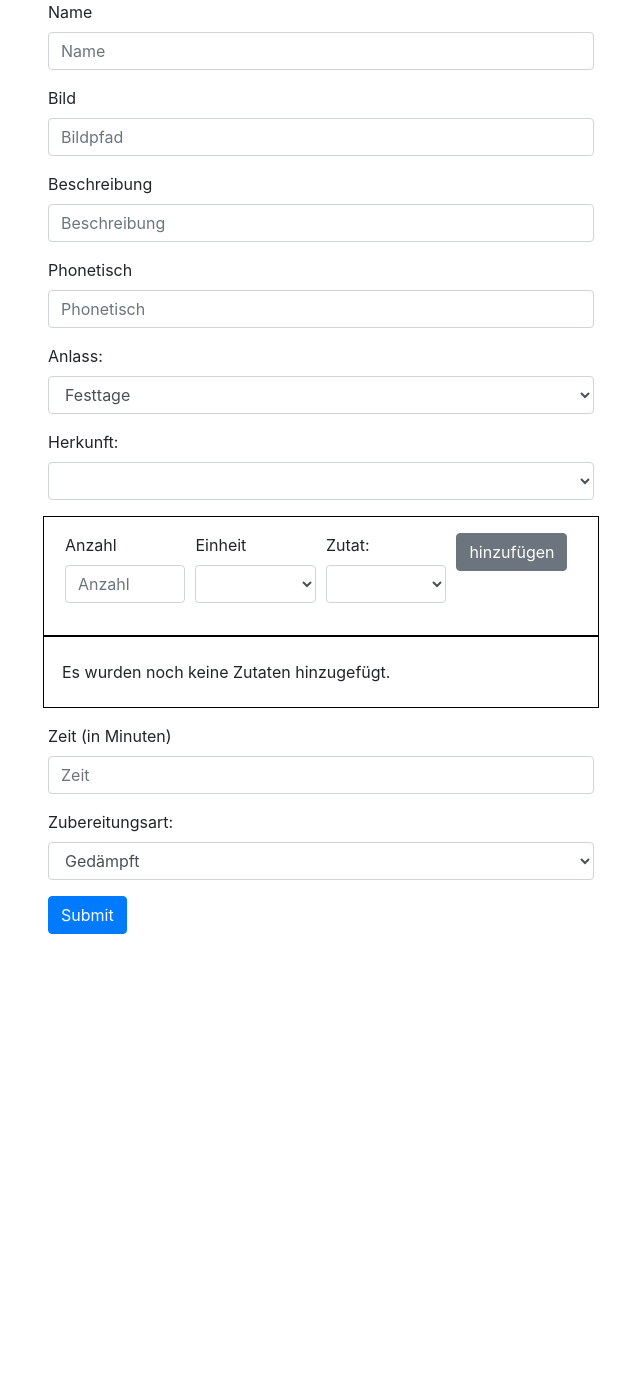
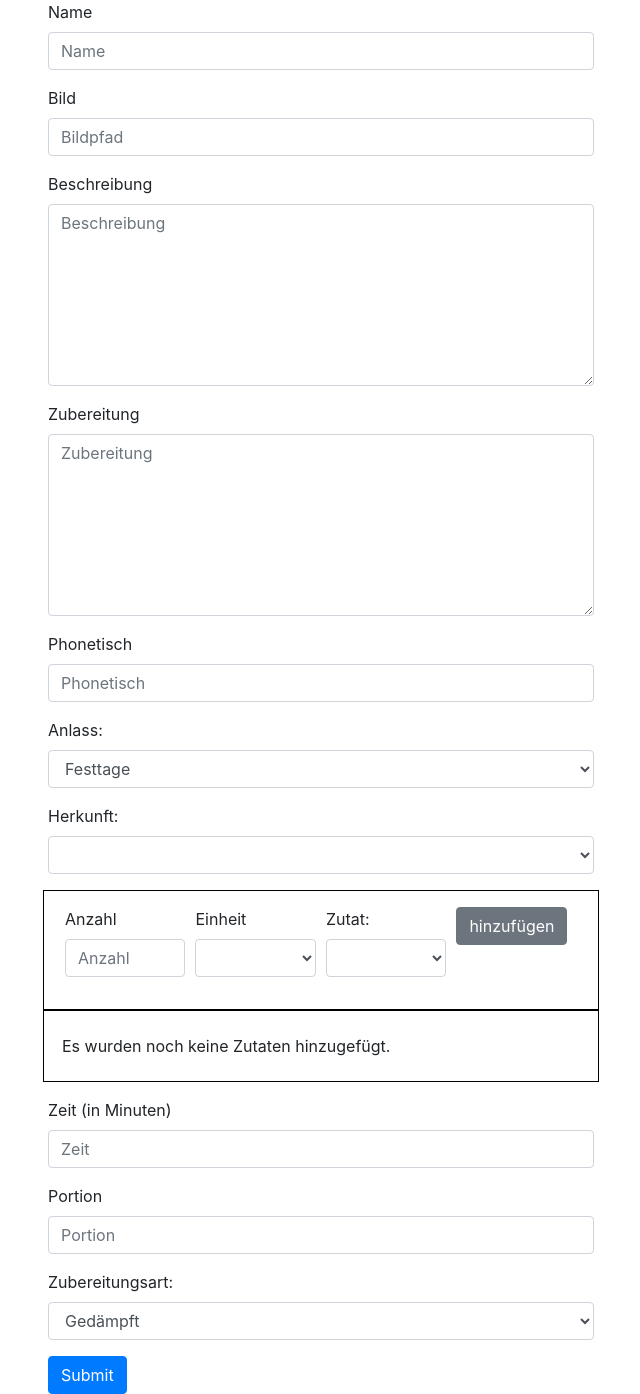
Before and after one commit to windfighter1/vilka.ch, a PHP site: page /RezeptErstellen.php in a window 1280 px wide. Shown: the whole page, without its empty margins (22-662 px from the left). Before the commit the page ends 934 px from the top, so only its background shows below. Run offline with PHP 8.4, Linux system fonts and the light colour scheme; data that the repository does not hold is empty; some libraries are stand-ins or nearby versions.

Commit message:
rezeptDetail und Erstellen changed

```diff
--- a/RezeptErstellen.php
+++ b/RezeptErstellen.php
@@ -74,7 +74,11 @@
   </div>
   <div class="form-group">
     <label for="RezeptBeschreibung">Beschreibung</label>
-    <input type="text" class="form-control" name="RezeptBeschreibung" id="RezeptBeschreibung" placeholder="Beschreibung">
+    <textarea class="form-control" rows="7" name="RezeptBeschreibung" id="RezeptBeschreibung" placeholder="Beschreibung"></textarea>
+  </div>
+  <div class="form-group">
+    <label for="RezeptZubereitung">Zubereitung</label>
+    <textarea class="form-control" rows="7" name="RezeptZubereitung" id="RezeptZubereitung" placeholder="Zubereitung"></textarea>
   </div>
   <div class="form-group">
     <label for="RezeptPhonetisch">Phonetisch</label>
@@ -159,6 +163,10 @@
       <input type="number" class="form-control" name="RezeptZeit" id="RezeptZeit" placeholder="Zeit">
   </div>
   <div class="form-group">
+      <label for="RezeptPortion">Portion</label>
+      <input type="number" class="form-control" name="RezeptPortion" id="RezeptPortion" placeholder="Portion">
+  </div>
+  <div class="form-group">
       <label for="RezeptArt">Zubereitungsart:</label>
       <select class="form-control" id="RezeptArt" name="RezeptArt">
         <option>Gedämpft</option>
@@ -197,15 +205,17 @@ function saveToDb()
       $conn->setAttribute(PDO::ATTR_ERRMODE, PDO::ERRMODE_EXCEPTION);
       $name = $_POST['RezeptName'];
       $beschreibung = $_POST['RezeptBeschreibung'];
+      $zubereitung = $_POST['RezeptZubereitung'];
       $phonetisch = $_POST['RezeptPhonetisch'];
       $bild = $_POST['RezeptBild'];
       $anlass = $_POST['RezeptAnlass'];
       $herkunft = $_POST['RezeptHerkunft'];
       $zeit = $_POST['RezeptZeit'];
       $art = $_POST['RezeptArt'];
-      $sql = "INSERT INTO rezept (Herkunft_Id,Name,Bild,Beschreibung,Phonetisch,Anlass,Zeit,Zubereitung)
-      VALUES (?,?,?,?,?,?,?,?)";
-      $conn->prepare($sql)->execute([$herkunft,$name,$bild,$beschreibung,$phonetisch,$anlass,$zeit,$art]);
+      $portion = $_POST['RezeptPortion'];
+      $sql = "INSERT INTO rezept (Herkunft_Id,Name,Bild,Beschreibung,Phonetisch,Anlass,Zeit,Zubereitung,Vorgang,Portionen)
+      VALUES (?,?,?,?,?,?,?,?,?,?)";
+      $conn->prepare($sql)->execute([$herkunft,$name,$bild,$beschreibung,$phonetisch,$anlass,$zeit,$art,$zubereitung,$portion]);
       $id = $conn->lastInsertId();
       $ingr_strings = $_POST['addedIngredients'];
       $ingredientArray = explode("|", $ingr_strings);
```
Also changed, not shown: RezeptDetailAdv.php (+7 -9 lines).
